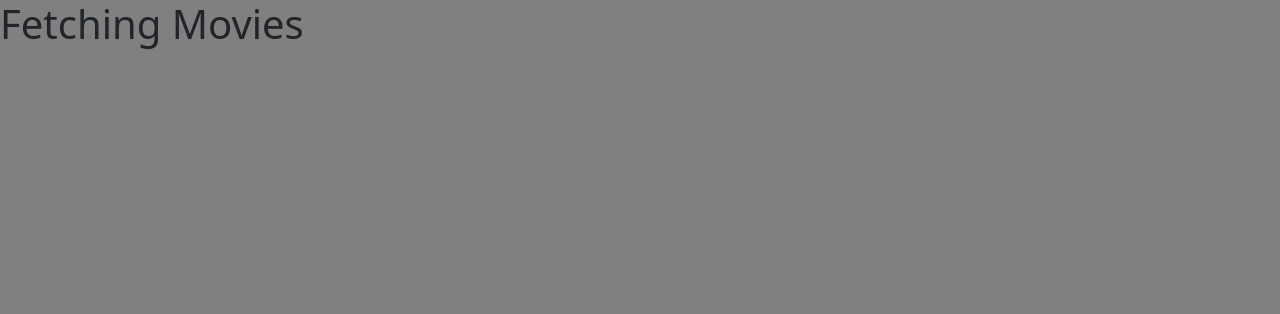
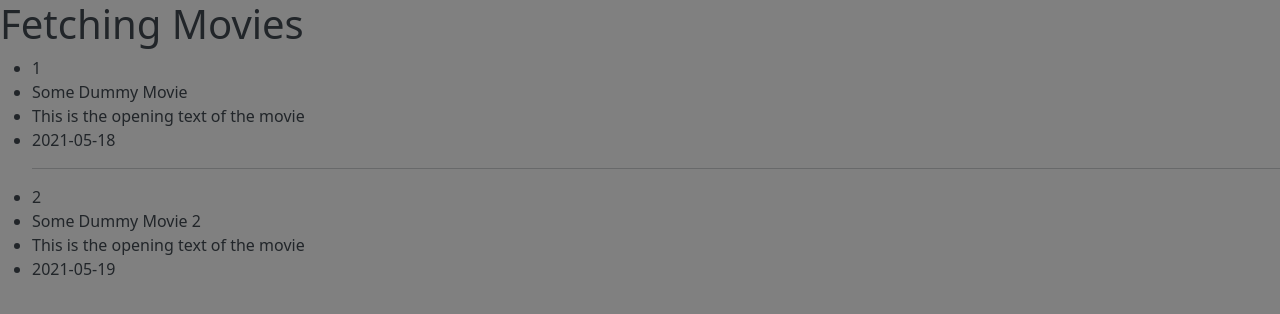
Before and after one commit to CoolShivas/React_Fetch_Movies, a React (Vite) app in the folder fetching_movies/: page / in a window 1280 px wide. Shown: the top 314 px of the page. Built offline with nearby package versions, Linux system fonts and the light colour scheme.

Commit message:
Passing_Dummy_Data_via_Props

```diff
--- a/fetching_movies/src/App.jsx
+++ b/fetching_movies/src/App.jsx
@@ -1,12 +1,31 @@
-import AppName from "./components/AppName";
 
+import MoviesList from "./components/Main/MoviesList";
+import AppName from "./components/Header/AppName";
+
+const Dummy_Movies = [
+  {
+    id : 1,
+    title : 'Some Dummy Movie',
+    openingText : 'This is the opening text of the movie',
+    releaseDate : '2021-05-18',
+  },
+  {
+    id : 2,
+    title : 'Some Dummy Movie 2',
+    openingText : 'This is the opening text of the movie',
+    releaseDate : '2021-05-19',
+  },
+];
 
 function App(){
+
   return <>
   <header>
   <AppName></AppName>
   </header>
-  <main></main>
+  <main>
+    <MoviesList dummy={Dummy_Movies}></MoviesList>
+  </main>
   <footer></footer>
 
    </>
--- /dev/null
+++ b/fetching_movies/src/components/Main/MoviesList.jsx
@@ -0,0 +1,19 @@
+
+
+const MoviesList = ({dummy}) => {
+  return <>
+  <ul>
+    <li> {dummy[0].id} </li>
+    <li> {dummy[0].title} </li>
+    <li> {dummy[0].openingText} </li>
+    <li> {dummy[0].releaseDate} </li>
+<hr />
+    <li> {dummy[1].id} </li>
+    <li> {dummy[1].title} </li>
+    <li> {dummy[1].openingText} </li>
+    <li> {dummy[1].releaseDate} </li>
+  </ul>
+  </>
+}
+
+export default MoviesList
```
Also changed, not shown: fetching_movies/src/components/Header/AppName.jsx (renamed from fetching_movies/src/components/AppName.jsx).
